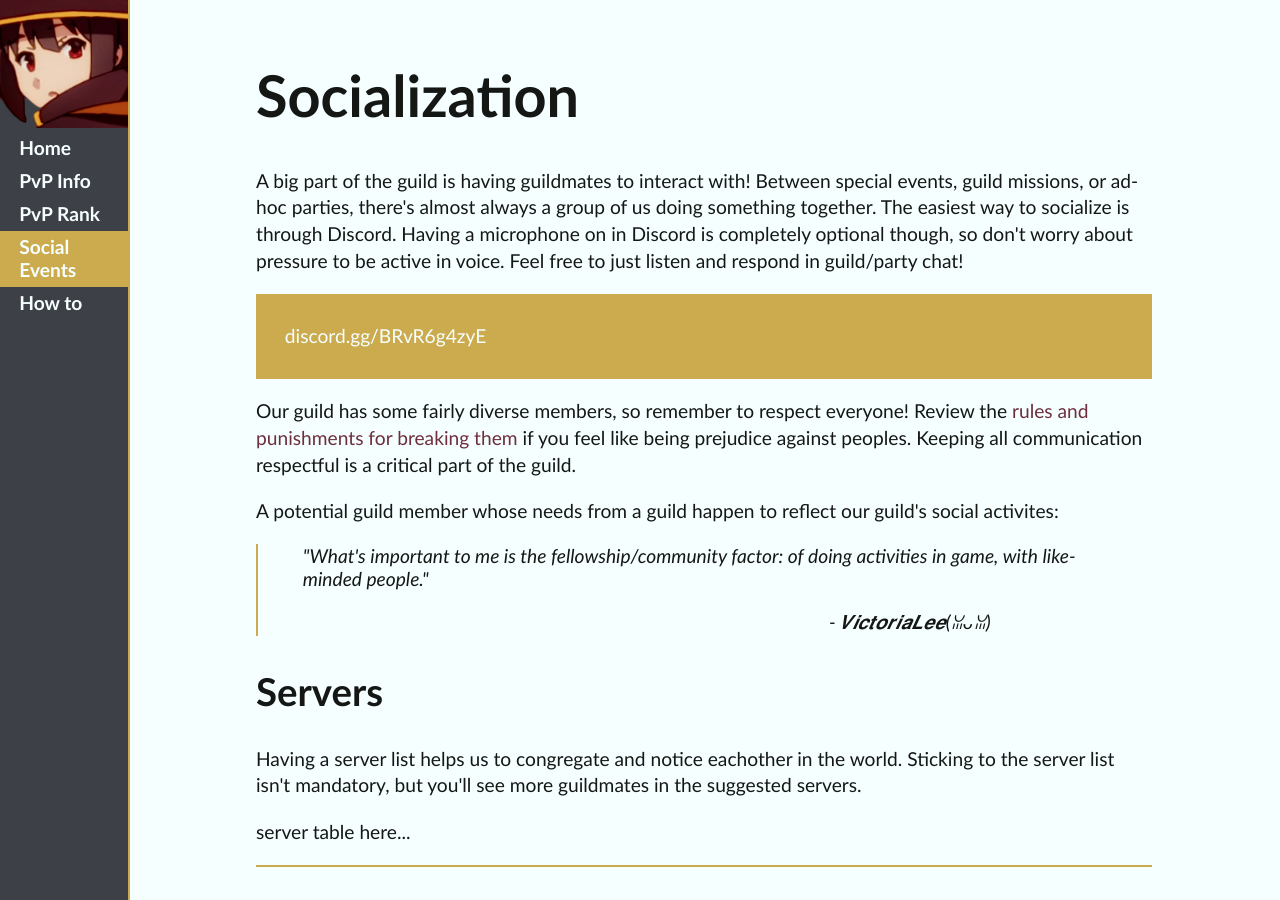
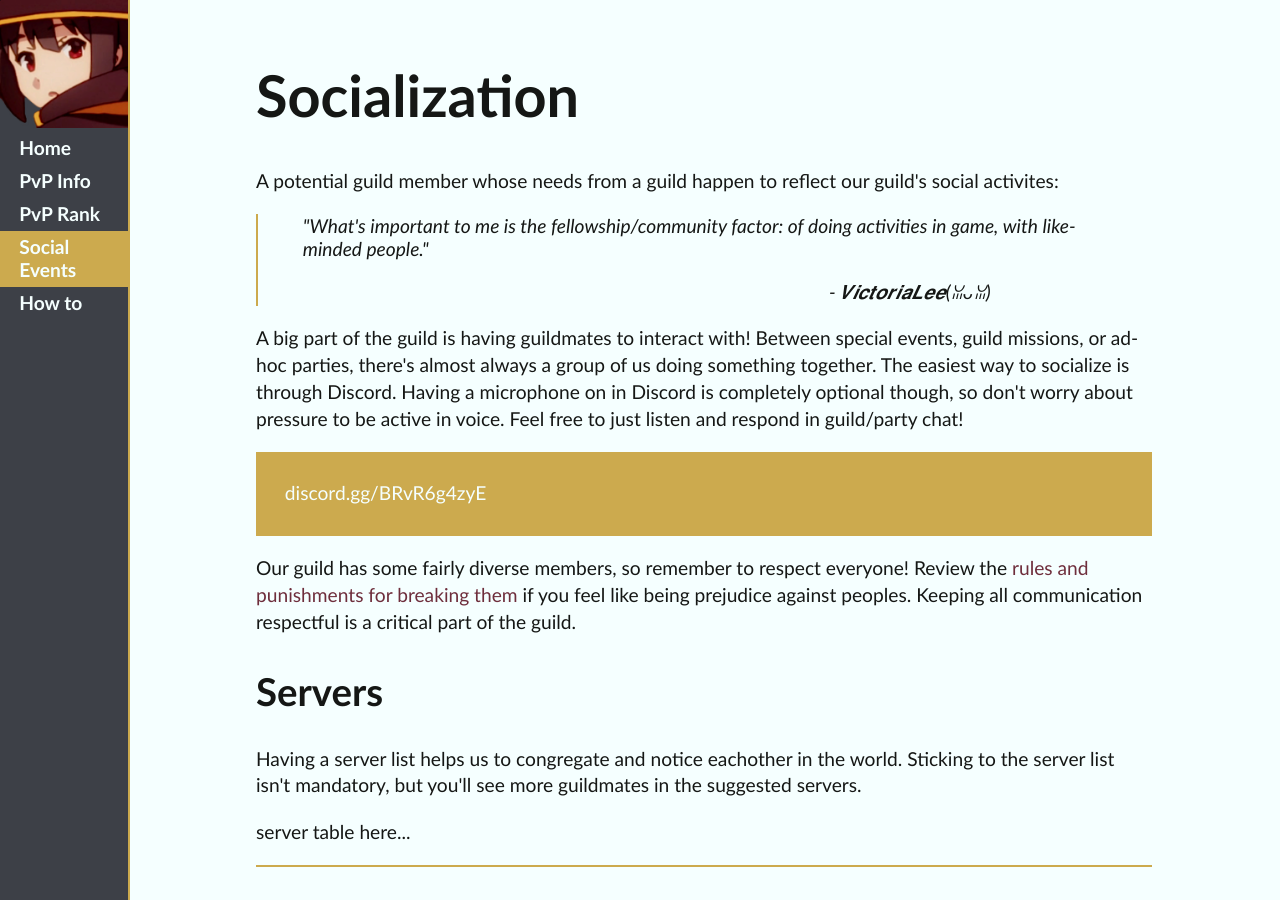
Before and after one commit to ideonella/ideonella.github.io, a Jekyll site: the page built from social.html, in a window 1280 px wide and 900 px high. Built offline with Jekyll 4.4.1, drawn with Linux system fonts in a browser that asks for light colours.

Commit message:
Update social.html

```diff
--- a/social.html
+++ b/social.html
@@ -3,6 +3,8 @@ layout: default
 title: Social Events
 ---
 <h1 id="socialization">Socialization</h1>
+<p>A potential guild member whose needs from a guild happen to reflect our guild's social activites:</p>
+<blockquote>"What's important to me is the fellowship/community factor: of doing activities in game, with like-minded people."<br><p class="signature">- 𝑽𝒊𝒄𝒕𝒐𝒓𝒊𝒂𝑳𝒆𝒆(ꈍᴗꈍ)</p></blockquote>
 <p>A big part of the guild is having guildmates to interact with! Between special events,
  guild missions, or ad-hoc parties, there's almost always a group of us doing something together.
  The easiest way to socialize is through Discord.
@@ -11,8 +13,6 @@ title: Social Events
 <p class="alert"><a class="white-text" href="https://discord.gg/BRvR6g4zyE">discord.gg/BRvR6g4zyE</a></p>
 <p>Our guild has some fairly diverse members, so remember to respect everyone! Review the <a href="/#rules">rules and punishments for breaking them</a>
  if you feel like being prejudice against peoples. Keeping all communication respectful is a critical part of the guild.</p>
-<p>A potential guild member whose needs from a guild happen to reflect our guild's social activites:</p>
-<blockquote>"What's important to me is the fellowship/community factor: of doing activities in game, with like-minded people."<br><p class="signature">- 𝑽𝒊𝒄𝒕𝒐𝒓𝒊𝒂𝑳𝒆𝒆(ꈍᴗꈍ)</p></blockquote>
 <h2 id="servers">Servers</h2>
 <p>Having a server list helps us to congregate and notice eachother in the world. Sticking to the server list isn't mandatory,
  but you'll see more guildmates in the suggested servers.</p>
```
